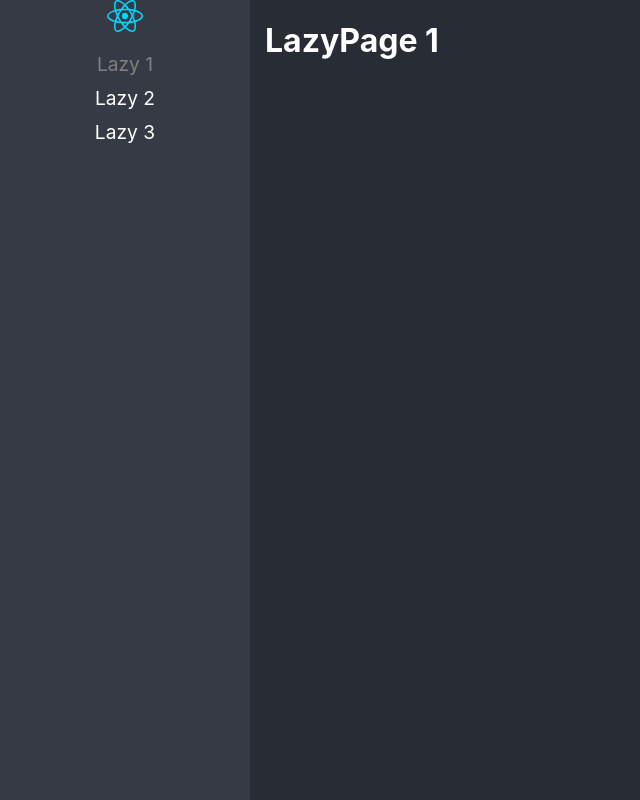
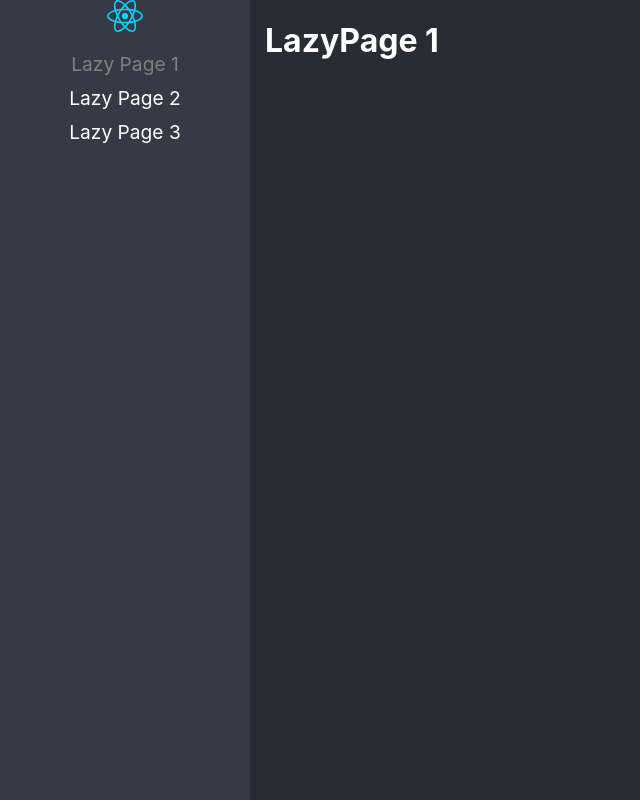
Before and after one commit to jtejadavilca-cursos/reactjs-pro-fh-react-app, a React (Vite) app: page /lazy-page-1 in a window 1280 px wide. Before the commit this address led to /lazy1. Shown: the whole page, without its empty margins (0-640 px from the left). Built offline with nearby package versions, Linux system fonts and the light colour scheme.

Commit message:
Lazy load básico

```diff
--- a/src/01-lazload/pages/LazyPage1.tsx
+++ b/src/01-lazload/pages/LazyPage1.tsx
@@ -1,3 +1,5 @@
 export const LazyPage1 = () => {
     return <h1>LazyPage 1</h1>;
 };
+
+export default LazyPage1;
--- a/src/01-lazload/pages/LazyPage2.tsx
+++ b/src/01-lazload/pages/LazyPage2.tsx
@@ -1,3 +1,5 @@
 export const LazyPage2 = () => {
     return <h1>LazyPage 2</h1>;
 };
+
+export default LazyPage2;
--- a/src/01-lazload/pages/LazyPage3.tsx
+++ b/src/01-lazload/pages/LazyPage3.tsx
@@ -1,3 +1,5 @@
 export const LazyPage3 = () => {
     return <h1>LazyPage 3</h1>;
 };
+
+export default LazyPage3;
--- a/src/routes/Navigation.tsx
+++ b/src/routes/Navigation.tsx
@@ -1,40 +1,36 @@
 import { BrowserRouter, Routes, Route, NavLink, Navigate } from "react-router";
+import { routers } from "./routes";
 
 import logo from "../assets/react.svg";
-import { LazyPage1, LazyPage2, LazyPage3 } from "../01-lazload/pages";
+import { Suspense } from "react";
 
 export const Navigation = () => {
     return (
+        <Suspense fallback={<div>Loading...</div>}>
             <BrowserRouter>
                 <div className="main-layout">
                     <nav>
                         <img src={logo} alt="React Logo" />
                         <ul>
-                        <li>
-                            <NavLink to="/lazy1" className={({ isActive }) => (isActive ? "nav-active" : "")}>
-                                Lazy 1
+                            {routers.map((route) => (
+                                <li key={route.to}>
+                                    <NavLink to={route.to} className={({ isActive }) => (isActive ? "nav-active" : "")}>
+                                        {route.name}
                                     </NavLink>
                                 </li>
-                        <li>
-                            <NavLink to="/lazy2" className={({ isActive }) => (isActive ? "nav-active" : "")}>
-                                Lazy 2
-                            </NavLink>
-                        </li>
-                        <li>
-                            <NavLink to="/lazy3" className={({ isActive }) => (isActive ? "nav-active" : "")}>
-                                Lazy 3
-                            </NavLink>
-                        </li>
+                            ))}
                         </ul>
                     </nav>
 
                     <Routes>
-                    <Route path="/lazy1" element={<LazyPage1 />} />
-                    <Route path="/lazy2" element={<LazyPage2 />} />
-                    <Route path="/lazy3" element={<LazyPage3 />} />
-                    <Route path="/*" element={<Navigate to="/lazy1" replace />} />
+                        {routers.map((route) => (
+                            <Route key={route.to} path={route.path} element={<route.Component />} />
+                        ))}
+
+                        <Route path="/*" element={<Navigate to={routers[0].to} replace />} />
                     </Routes>
                 </div>
             </BrowserRouter>
+        </Suspense>
     );
 };
--- /dev/null
+++ b/src/routes/routes.ts
@@ -0,0 +1,35 @@
+import { lazy, LazyExoticComponent } from "react";
+
+type JSXComponent = () => JSX.Element;
+
+interface Route {
+    to: string;
+    path: string;
+    Component: LazyExoticComponent<JSXComponent> | JSXComponent;
+    name: string;
+}
+
+const Lazy1 = lazy(() => import("../01-lazload/pages/LazyPage1"));
+const Lazy2 = lazy(() => import("../01-lazload/pages/LazyPage2"));
+const Lazy3 = lazy(() => import("../01-lazload/pages/LazyPage3"));
+
+export const routers: Route[] = [
+    {
+        to: "/lazy-page-1",
+        path: "lazy-page-1",
+        Component: Lazy1,
+        name: "Lazy Page 1",
+    },
+    {
+        to: "/lazy-page-2",
+        path: "lazy-page-2",
+        Component: Lazy2,
+        name: "Lazy Page 2",
+    },
+    {
+        to: "/lazy-page-3",
+        path: "lazy-page-3",
+        Component: Lazy3,
+        name: "Lazy Page 3",
+    },
+];
```
Lines whose indentation alone changed are shown as unchanged.
